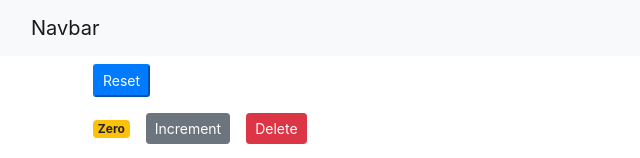
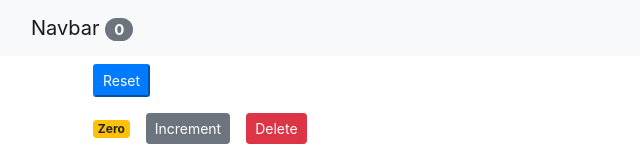
Before and after one commit to anshuman-coder/counter-app, a React (Create React App) app: page / in a window 1280 px wide. Shown: the top 158 px of the page, without its empty margins (0-640 px from the left). Built offline with nearby package versions, Linux system fonts and the light colour scheme.

Commit message:
lifting the state up

```diff
--- a/src/App.js
+++ b/src/App.js
@@ -4,12 +4,46 @@
 import './App.css';
 
 class App extends Component {
+  state = {
+    counter: [
+        { id: 1, value: 0},
+        { id: 2, value: 0},
+        { id: 3, value: 0},
+        { id: 4, value: 0},
+    ]
+ };
+
+handleIncrement = count => {
+    const counters = [...this.state.counter];
+    const index = this.state.counter.indexOf(count);
+    counters[index]={...count};
+    counters[index].value++;
+    this.setState({counter: counters});
+};
+
+handleReset= () => {
+  const counters =  this.state.counter.map(c => {c.value = 0;
+    return c;
+});
+this.setState({counter: counters});
+};
+
+handleDelete = counterId => {
+    const counters = this.state.counter.filter(c => c.id !== counterId);
+    this.setState({counter: counters});
+};
+
   render() {
     return (
       <React.Fragment>
-      <Navbar />
+      <Navbar totalCounter = {this.state.counter.filter(c => c.value > 0 ).length} />
       <main className="container">
-        <Counters />
+        <Counters
+          counter = {this.state.counter}
+          onReset={this.handleReset}
+          onDelete={this.handleDelete}
+          onIncrement={this.handleIncrement}
+        />
       </main>
       </React.Fragment>
        );
--- a/src/components/counters.jsx
+++ b/src/components/counters.jsx
@@ -3,39 +3,12 @@
 
 
 class Counters extends Component {
-    state = {
-        counter: [
-            { id: 1, value: 0},
-            { id: 2, value: 0},
-            { id: 3, value: 0},
-            { id: 4, value: 0},
-        ]
-     };
 
-    handleIncrement = count => {
-        const counters = [...this.state.counter];
-        const index = this.state.counter.indexOf(count);
-        counters[index]={...count};
-        counters[index].value++;
-        this.setState({counter: counters});
-    };
-
-    handleReset= () => {
-      const counters =  this.state.counter.map(c => {c.value = 0;
-        return c;
-    });
-    this.setState({counter: counters});
-    };
-
-    handleDelete = counterId => {
-        const counters = this.state.counter.filter(c => c.id !== counterId);
-        this.setState({counter: counters});
-    };
     render() {
         return( <div>
-            <button onClick={this.handleReset} className="brn btn-primary btn-sm m-2"> Reset </button>
-            { this.state.counter.map(counter =>
-            <Counter key={counter.id} onDelete={this.handleDelete} onIncrement={this.handleIncrement} counter={counter}/>)
+            <button onClick={this.props.onReset} className="brn btn-primary btn-sm m-2"> Reset </button>
+            { this.props.counter.map(counter =>
+            <Counter key={counter.id} onDelete={this.props.onDelete} onIncrement={this.props.onIncrement} counter={counter}/>)
             }
         </div>) ;
     }
--- a/src/components/navbar.jsx
+++ b/src/components/navbar.jsx
@@ -7,7 +7,11 @@
     render() {
         return ( <nav className="navbar navbar-light bg-light">
         <div className="container-fluid">
-          <a className="navbar-brand" href="#">Navbar</a>
+          <a className="navbar-brand" href="#">
+              Navbar <span className="badge badge-pill badge-secondary">
+                  {this.props.totalCounter}
+                  </span>
+            </a>
         </div>
       </nav> );
     }
```
